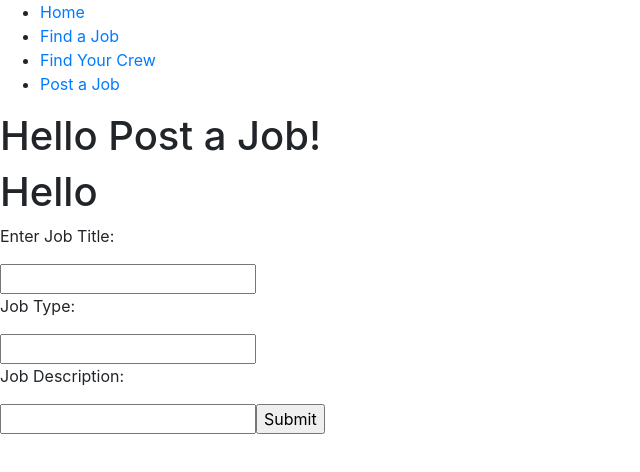
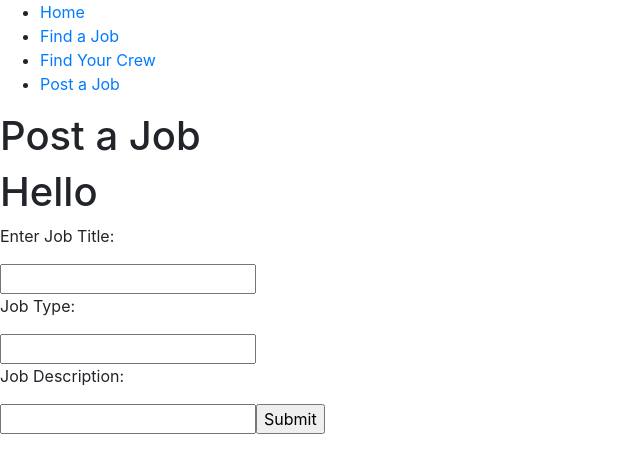
Before and after one commit to amakaanikwe/bric_sheets_react, a React (Create React App) app in the folder React_App/: page /post-job in a window 1280 px wide. Shown: the top 472 px of the page, without its empty margins (0-640 px from the left). Built offline with nearby package versions, Linux system fonts and the light colour scheme.

Commit message:
Update PostJob

```diff
--- a/React_App/src/Components/Post_Job/PostJob.jsx
+++ b/React_App/src/Components/Post_Job/PostJob.jsx
@@ -4,7 +4,7 @@ import PostJobForm from './PostJobForm.jsx';
 const PostJob = () => (
     <>
     <header>
-        <h1>Hello Post a Job!</h1>
+        <h1>Post a Job</h1>
     </header>
     <PostJobForm />
   </>
```
